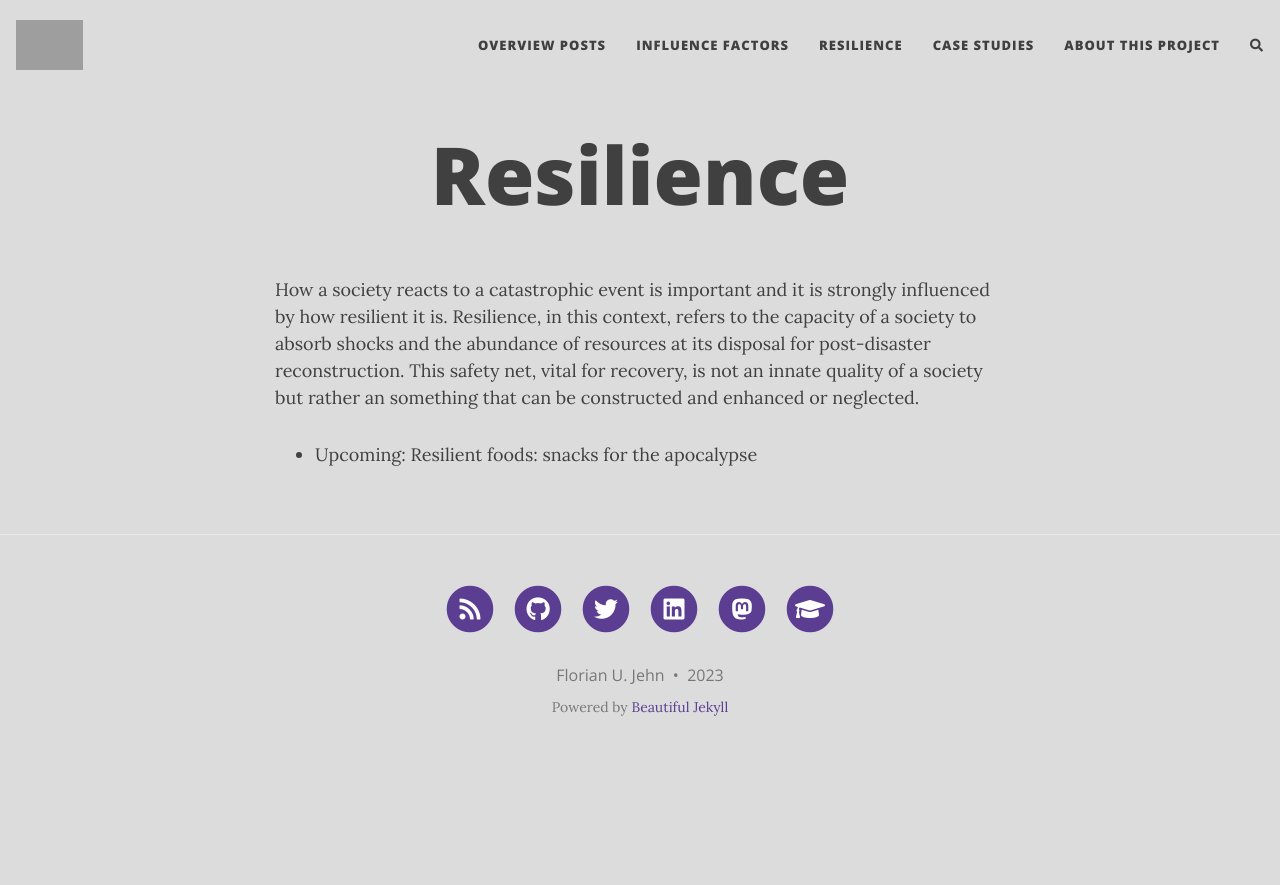
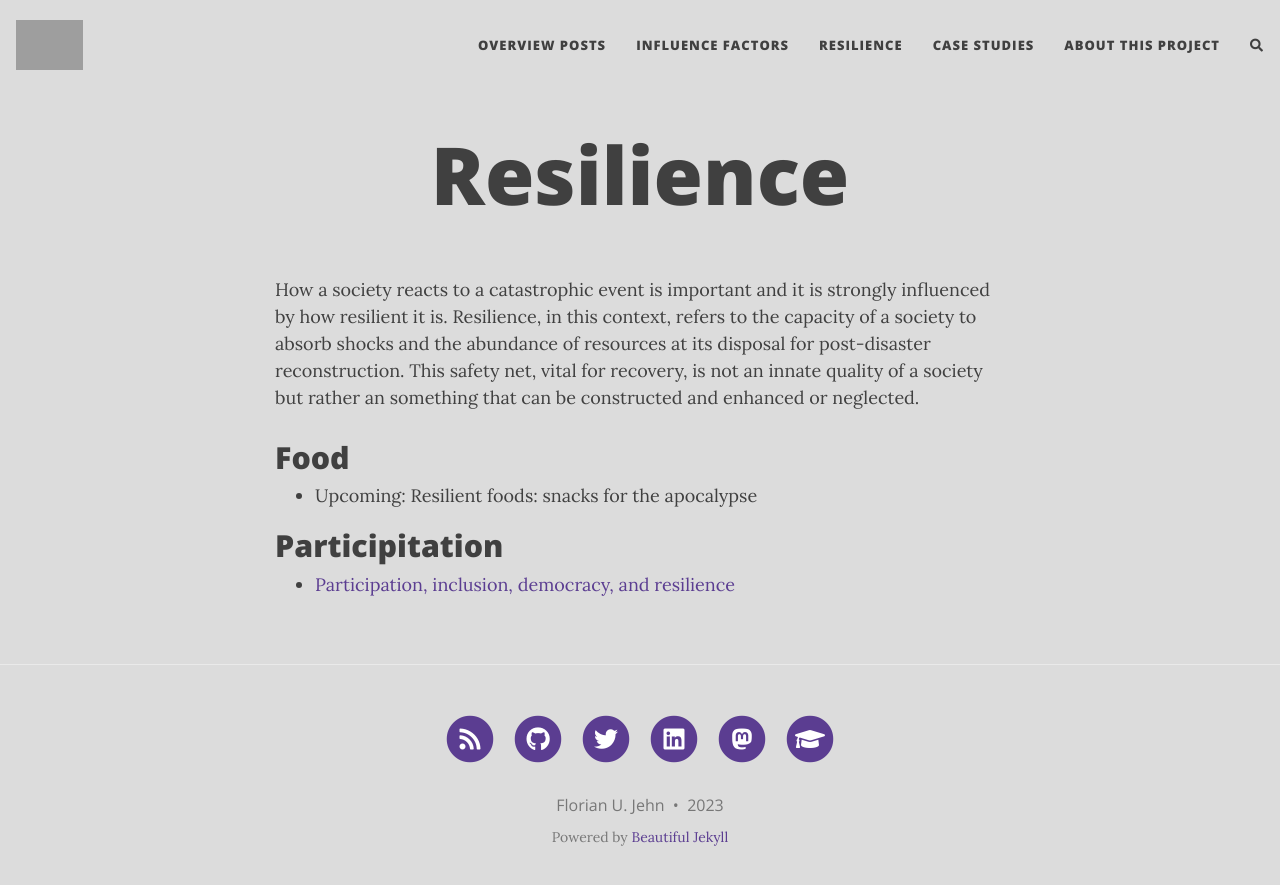
Before and after one commit to florianjehn/Societal_Collapse, a Jekyll site: the page built from resilience.md, in a window 1280 px wide. Shown: the top 885 px of the page. Built offline with Jekyll 4.4.1, drawn with Linux system fonts in a browser that asks for light colours; nearby versions of some CDN libraries; comment, search, counter and statistics services are not loaded; grey boxes are pictures that could not be loaded.

Commit message:
Update resilience.md

```diff
--- a/resilience.md
+++ b/resilience.md
@@ -4,4 +4,10 @@ title: Resilience
 ---
 How a society reacts to a catastrophic event is important and it is strongly influenced by how resilient it is. Resilience, in this context, refers to the capacity of a society to absorb shocks and the abundance of resources at its disposal for post-disaster reconstruction. This safety net, vital for recovery, is not an innate quality of a society but rather an something that can be constructed and enhanced or neglected.
 
+# Food
+
 * Upcoming: Resilient foods: snacks for the apocalypse
+
+# Participitation
+
+* [Participation, inclusion, democracy, and resilience](https://florianjehn.github.io/Societal_Collapse/2023-08-16-democracy_and_resilience/)
```
